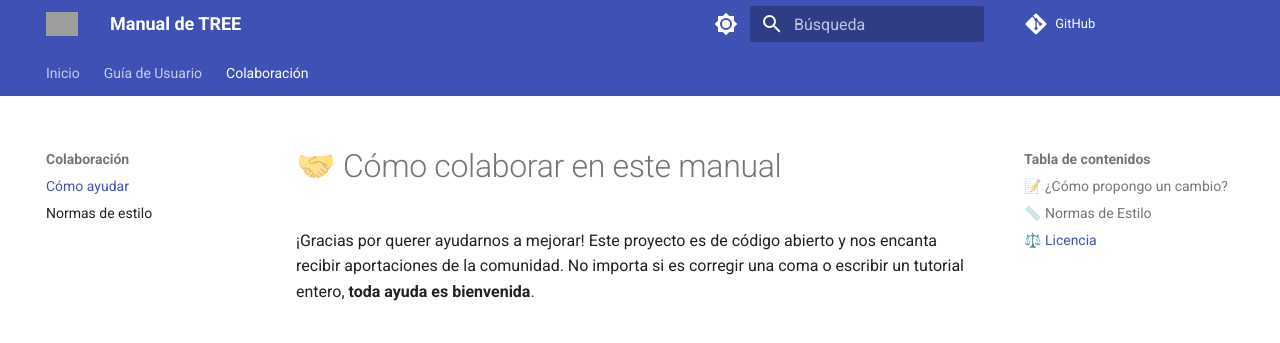
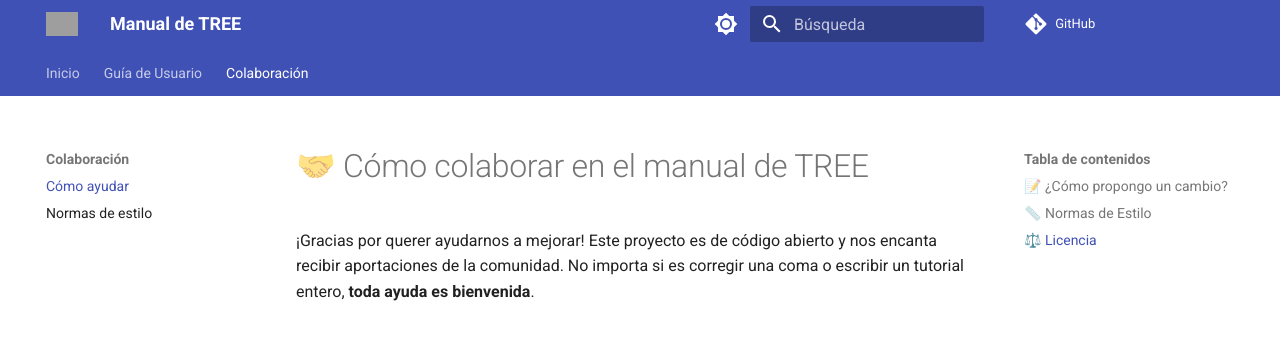
Before and after one commit to LuisMedina-ECM/mkdocs-tree, an MkDocs documentation site: the page built from docs/colaborar.md, in a window 1280 px wide and 1336 px high. Shown: the top 343 px of the window. Built offline with MkDocs 1.6.1 and Material for MkDocs 9.7.7, drawn with Linux system fonts in a browser that asks for light colours; comment, search, counter and statistics services are not loaded; grey boxes are pictures that could not be loaded.

Commit message:
Update colaborar.md

```diff
--- a/docs/colaborar.md
+++ b/docs/colaborar.md
@@ -1,4 +1,4 @@
-# 🤝 Cómo colaborar en este manual
+# 🤝 Cómo colaborar en el manual de TREE
 
 ¡Gracias por querer ayudarnos a mejorar! Este proyecto es de código abierto y nos encanta recibir aportaciones de la comunidad. No importa si es corregir una coma o escribir un tutorial entero, **toda ayuda es bienvenida**.
 
```
